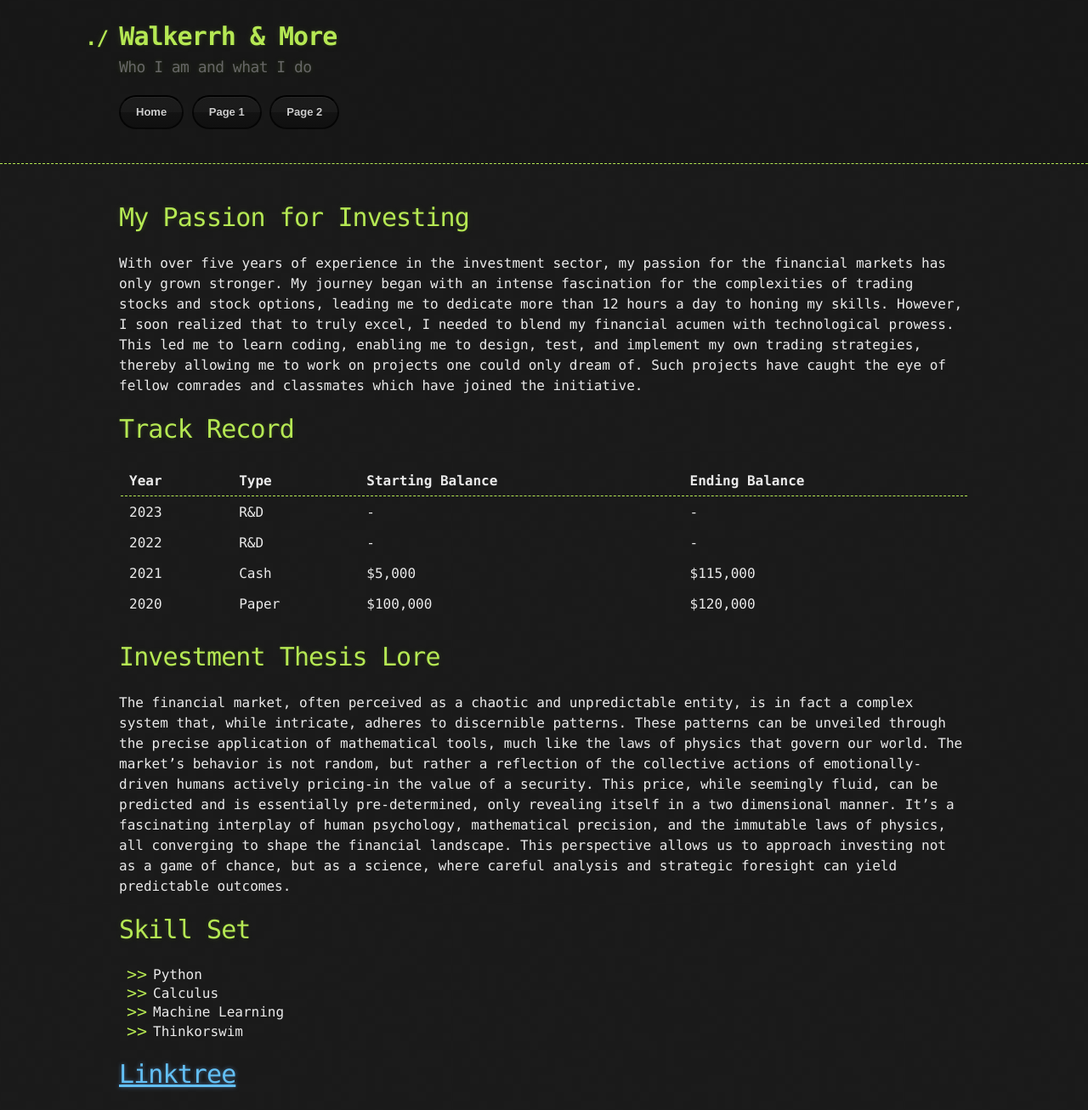
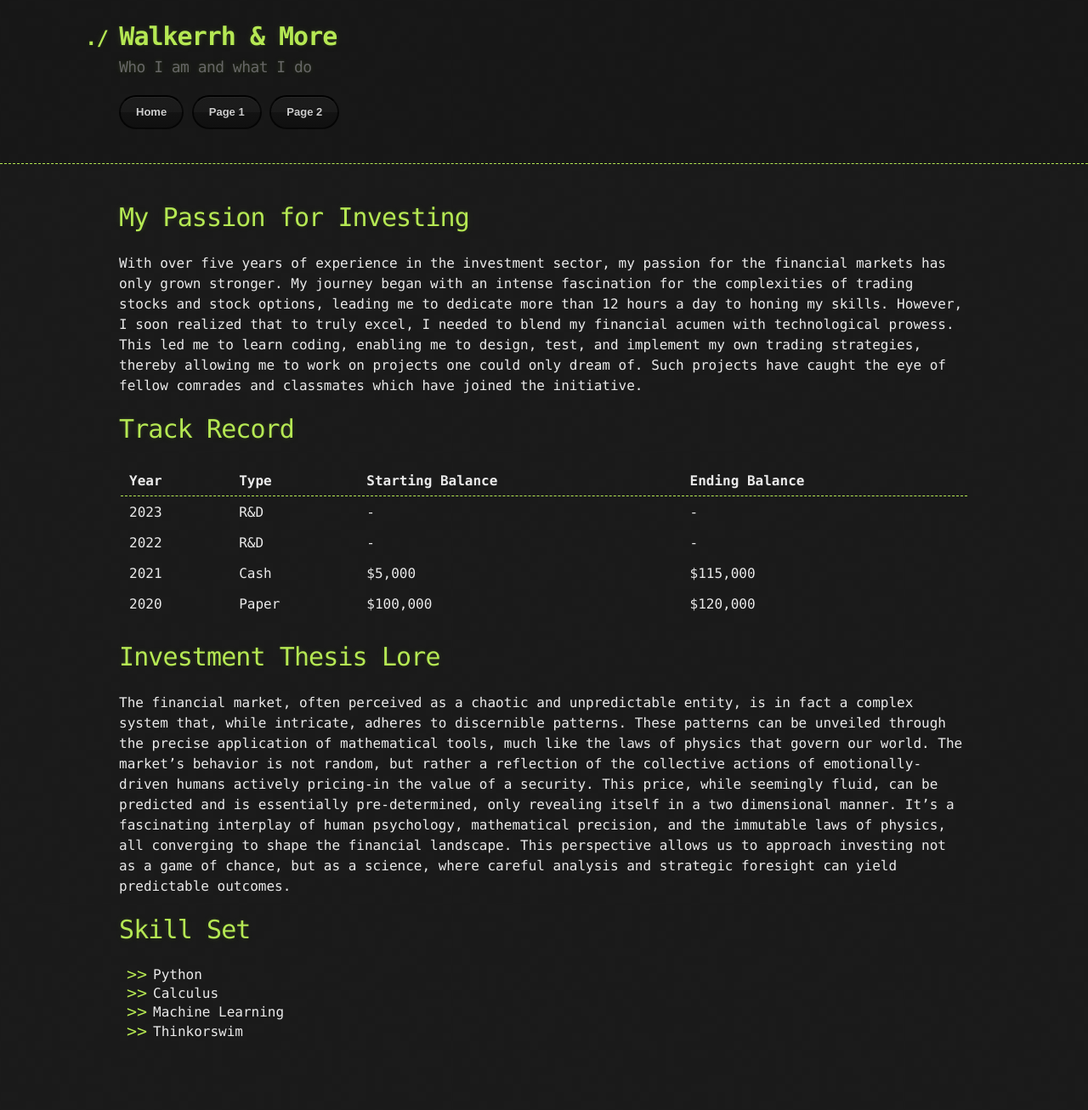
Before and after one commit to Walkerrh/walkerrh.github.io, a Jekyll site: the page built from index.md, in a window 1280 px wide. Shown: the whole page at 85% size. Built offline with Jekyll 4.4.1, drawn with Linux system fonts in a browser that asks for light colours; our own code applies the rules of GitHub Pages for plain Markdown files; after the commit the page ends 1245 px from its top, so only the background shows below that.

Commit message:
Update index.md

```diff
--- a/index.md
+++ b/index.md
@@ -34,5 +34,3 @@ predictable outcomes.
 *   Calculus
 *   Machine Learning
 *   Thinkorswim
-
-# [Linktree](https://linktr.ee/walkerrh_)
```
